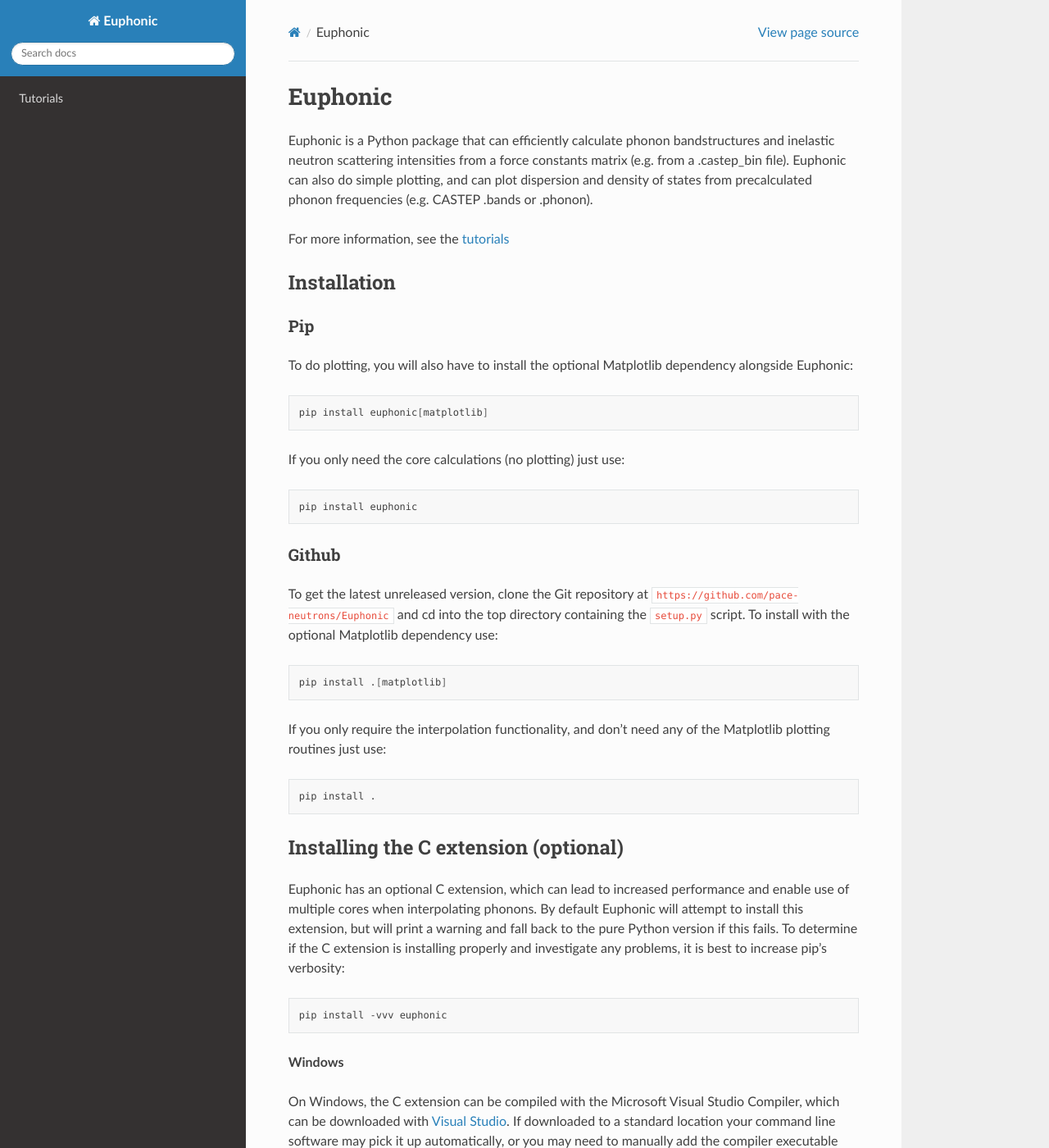
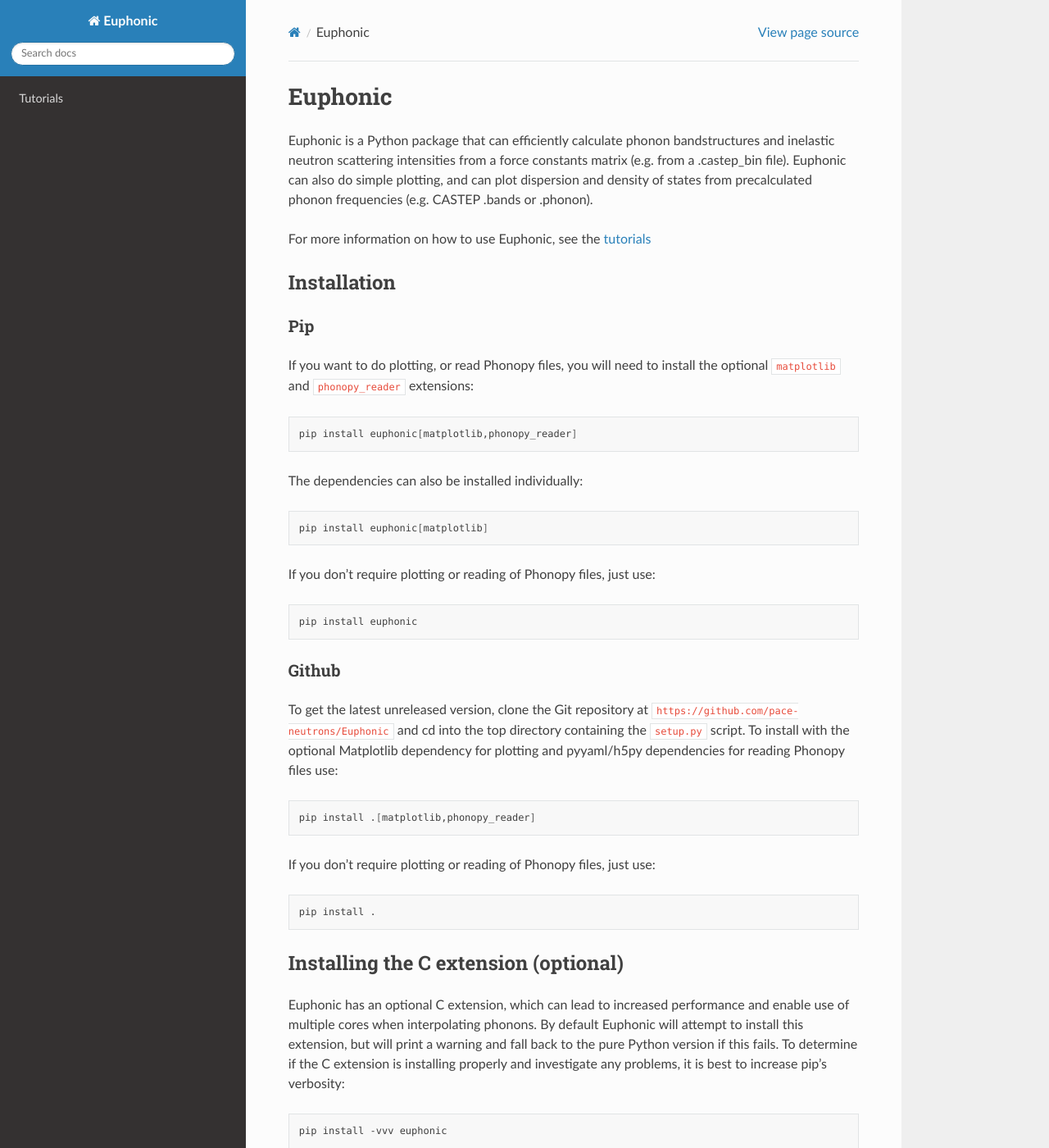
Before and after one commit to pace-neutrons/Euphonic, a Sphinx documentation site: the page built from doc/source/index.rst, in a window 1280 px wide and 1400 px high. Shown: the whole window at 82% size. Built offline with Sphinx 7.4.7 and the Read the Docs theme 2.0.0, drawn with Linux system fonts in a browser that asks for light colours.

```diff
--- a/doc/source/index.rst
+++ b/doc/source/index.rst
@@ -8,20 +8,27 @@ constants matrix (e.g. from a .castep_bin file). Euphonic can also do
 simple plotting, and can plot dispersion and density of states from
 precalculated phonon frequencies (e.g. CASTEP .bands or .phonon).
 
-For more information, see the :ref:`tutorials <tutorials>`
+For more information on how to use Euphonic, see the
+:ref:`tutorials <tutorials>`
 
 Installation
 ============
 Pip
 ---
-To do plotting, you will also have to install the optional Matplotlib
-dependency alongside Euphonic:
+If you want to do plotting, or read Phonopy files, you will need to install the
+optional ``matplotlib`` and ``phonopy_reader`` extensions:
+
+.. code-block:: bash
+
+    pip install euphonic[matplotlib,phonopy_reader]
+
+The dependencies can also be installed individually:
 
 .. code-block:: bash
 
     pip install euphonic[matplotlib]
 
-If you only need the core calculations (no plotting) just use:
+If you don't require plotting or reading of Phonopy files, just use:
 
 .. code-block:: bash
 
@@ -32,14 +39,14 @@ Github
 To get the latest unreleased version, clone the Git repository at
 ``https://github.com/pace-neutrons/Euphonic`` and cd into the top directory
 containing the ``setup.py`` script.
-To install with the optional Matplotlib dependency use:
+To install with the optional Matplotlib dependency for plotting and pyyaml/h5py
+dependencies for reading Phonopy files use:
 
 .. code-block:: bash
 
-    pip install .[matplotlib]
+    pip install .[matplotlib,phonopy_reader]
 
-If you only require the interpolation functionality, and don't need any of the
-Matplotlib plotting routines just use:
+If you don't require plotting or reading of Phonopy files, just use:
 
 .. code-block:: bash
 
```
Also changed, not shown: CHANGELOG.rst (+14 -8 lines), doc/source/read_phonopy.rst (+39 -91 lines), 3 other files.
